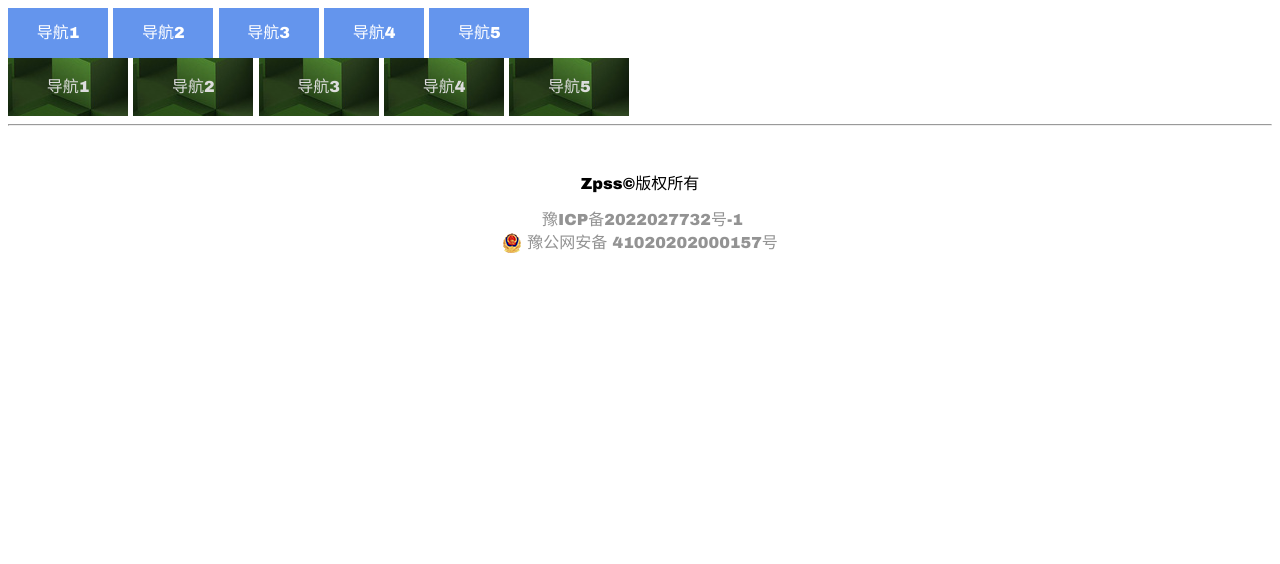
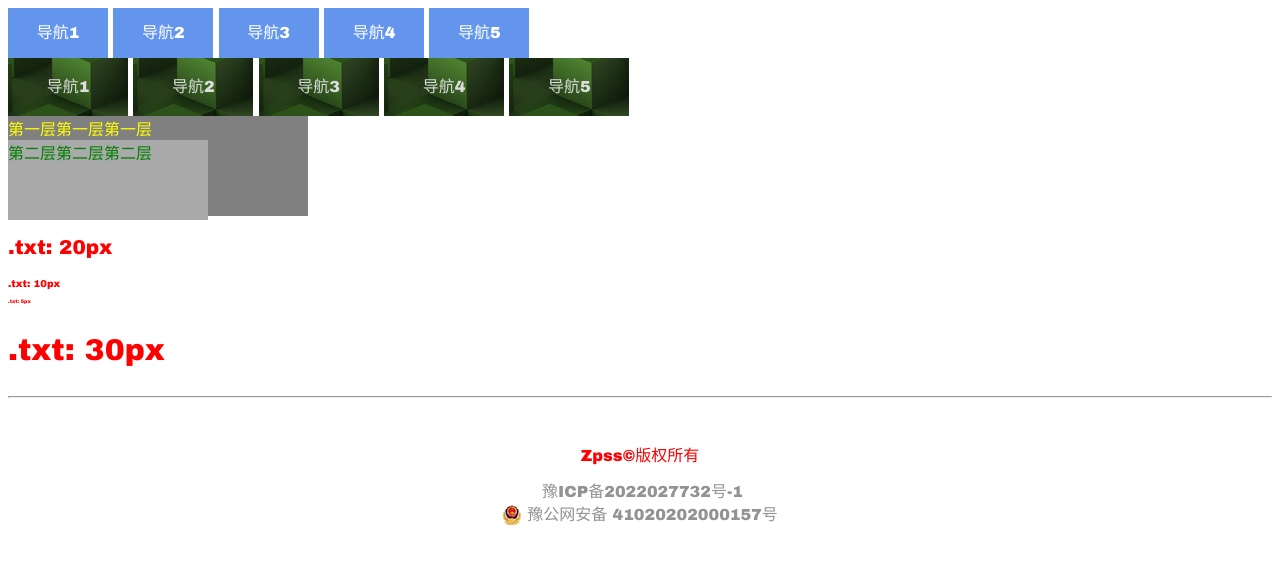
Before and after one commit to Zpss2021/HTMLTest, a plain HTML site: page 7.html in a window 1280 px wide. Drawn offline with Linux system fonts and the light colour scheme.

Commit message:
添加CSS优先级

```diff
--- a/7.html
+++ b/7.html
@@ -23,6 +23,15 @@
 		<a href="#">导航4</a>
 		<a href="#">导航5</a>
 	</div>
+	<div class="outer">
+		第一层第一层第一层
+		<div class="inner">第二层第二层第二层</div>
+	</div>
+	<p class="txt">.txt: 20px</p>
+	<p id="px10" class="txt">.txt: 10px</p>
+	<p id="px20" class="txt" style="font-size: 5px">.txt: 5px</p>
+	<!-- 行内式: 覆盖了#px20所设置的font-size:20px -> 5px -->
+	<p class="txt big" style="font-size: 5px">.txt: 30px</p>
 	<footer>
 		<hr>
 		<div class="beian">
--- a/css/7.css
+++ b/css/7.css
@@ -13,7 +13,7 @@
 	background-color: #ABE2AB;
 }
 
-.nav_mc a{
+.nav_mc a {
 	text-decoration: none;
 	width: 120px;
 	height: 58px;
@@ -24,7 +24,7 @@
 	line-height: 58px;
 }
 
-.nav_mc a:hover{
+.nav_mc a:hover {
 	text-decoration: none;
 	width: 120px;
 	height: 58px;
@@ -34,3 +34,57 @@
 	text-align: center;
 	line-height: 58px;
 }
+
+/*
+	优先级：    继承
+	 		< 通配符选择器 (*{})
+	 		< 标签选择器 (xxx{})
+	 		< 类选择器 (.obj{})
+	 		< id选择器 (#tx}t{})
+	 		< 行内式 (<xxx style="..."/>)
+	 		< !important
+	 @规律：越精准选择的选择器优先级越高
+ */
+
+
+.outer {
+	height: 100px;
+	width: 300px;
+	color: yellow;
+	background-color: gray;
+}
+
+/* 继承 */
+/* inner继承了outer的color:yellow*/
+.inner {
+	height: 80px;
+	width: 200px;
+	background-color: darkgrey;
+}
+
+/* 通配符选择器 */
+/* 覆盖了inner所继承outer的color:yellow -> red */
+* {color: red;}
+
+/* 标签选择器 */
+/* 覆盖了通配符设置的color:red -> green(最终) */
+div {color: green;}
+
+/* 类选择器 */
+/* 覆盖了 <p class="txt" ...>从<body>所继承的默认font-size->20px */
+.txt {font-size: 20px;}
+
+/* id选择器 */
+/* 覆盖了类选择器.txt所设置的font-size:20px -> 10px */
+#px10 {font-size: 10px;}
+#px20 {font-size: 20px;}
+
+/* 行内式(见.html) */
+
+/* !important */
+/* 覆盖了行内式(见.html)设置的font-size:5px -> 50px */
+.big{
+	font-size: 30px !important;
+	/* !important用在属性值后，分号前
+		使该属性在作用于该标签的所有选择器的所有相同属性中优先级最高 */
+}
```
Also changed, not shown: index.html (+3 -3 lines).
